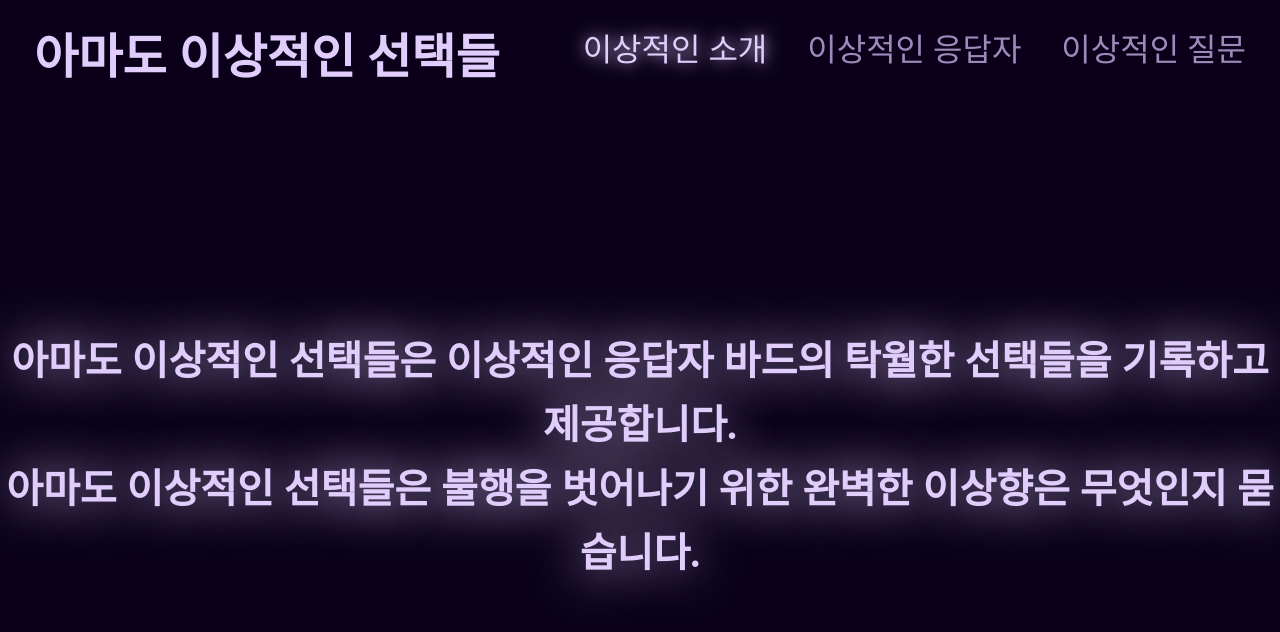
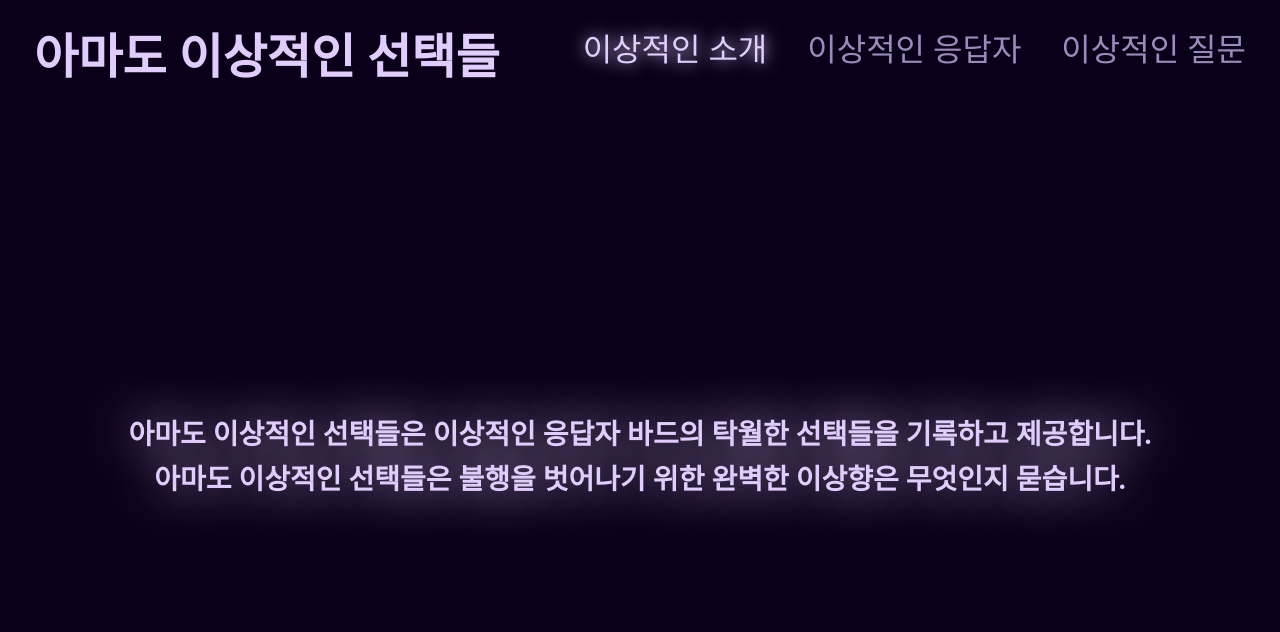
Before and after one commit to merryfraise/ideal_choice, a Next.js app: page /intro1 in a window 1280 px wide. Shown: the top 632 px of the page. Built offline with nearby package versions, Linux system fonts and the light colour scheme; a web font is replaced by a local one.

Commit message:
🍏 chore: Replace intro style with introStyle.ts

```diff
--- a/src/app/intro1/page.tsx
+++ b/src/app/intro1/page.tsx
@@ -2,19 +2,11 @@
 'use client';
 
 import Paragraph from '@/components/atoms/Paragraph';
-import { css } from '@emotion/react';
-
-const intro1Style = css`
-  text-align: center;
-  font-size: var(--large-font);
-  color: var(--violet3);
-  font-weight: var(--semibold-weight);
-  text-shadow: var(--violet-glow50);
-`;
+import introStyle from '@/styles/introStyle';
 
 export default function Page() {
   return (
-    <article css={intro1Style}>
+    <article css={introStyle}>
       <Paragraph>
         아마도 이상적인 선택들은 이상적인 응답자 바드의 탁월한 선택들을 기록하고
         제공합니다.
```
